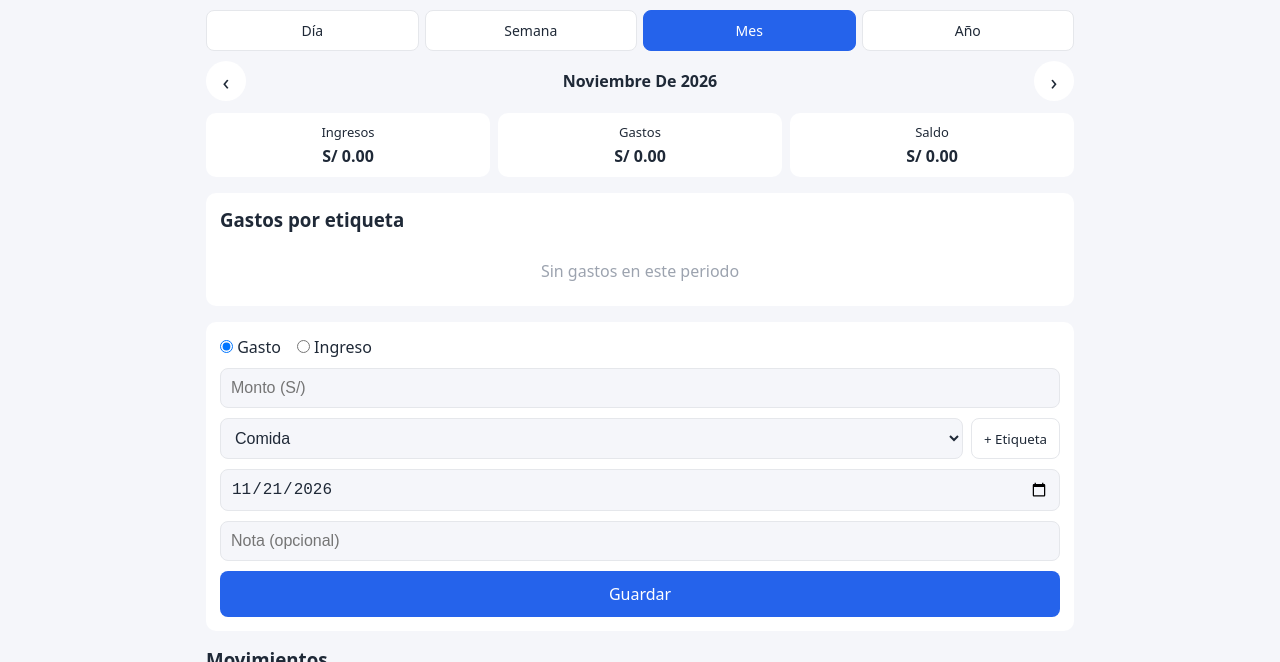
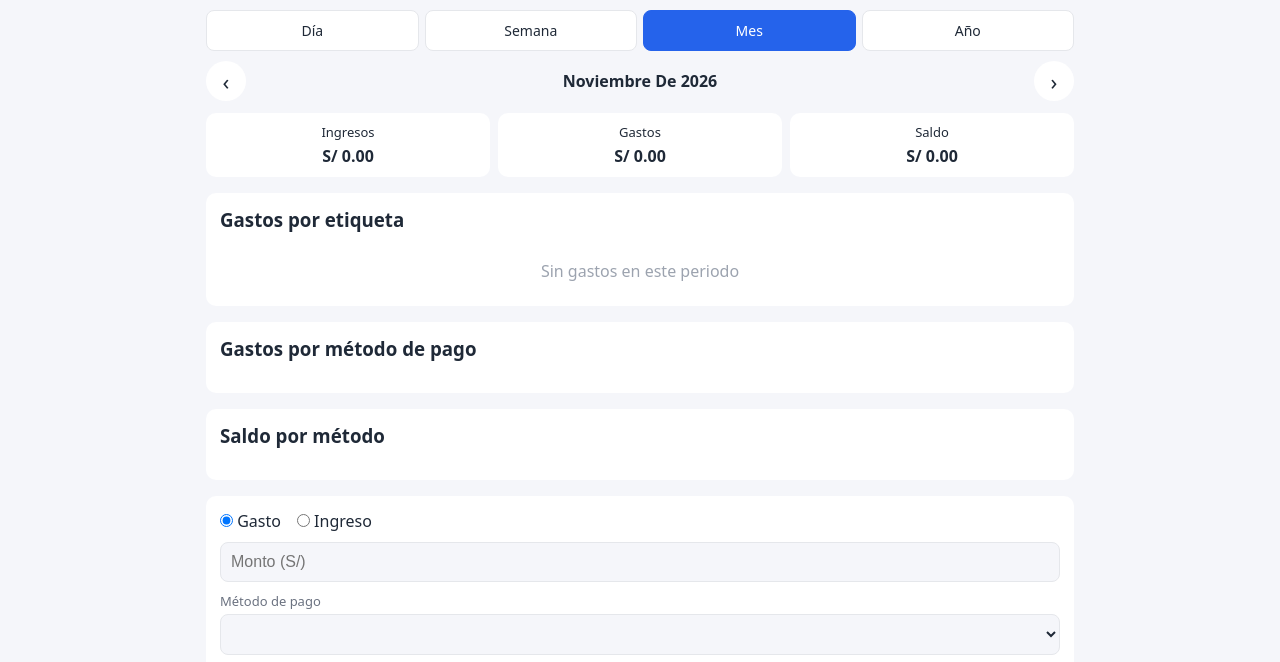
Before and after one commit to Joaquirolo/Mis-gastos, a plain HTML site: page index.html in a window 1280 px wide. Shown: the part 81-743 px from the top of the page. Drawn offline with Linux system fonts and the light colour scheme; no server answers.

Commit message:
Tarjeta, efectivo o Yape

```diff
--- a/index.html
+++ b/index.html
@@ -49,12 +49,25 @@
         <div id="porEtiqueta"></div>
       </div>
 
+      <div class="tarjeta">
+        <h3>Gastos por método de pago</h3>
+        <div id="porMetodo"></div>
+      </div>
+
+      <div class="tarjeta">
+        <h3>Saldo por método</h3>
+        <div id="saldoMetodos" class="resumen" style="margin-bottom:0"></div>
+      </div>
+
       <form id="formMov" class="tarjeta">
         <div class="tipo">
           <label><input type="radio" name="tipo" value="gasto" checked> Gasto</label>
           <label><input type="radio" name="tipo" value="ingreso"> Ingreso</label>
         </div>
         <input type="number" id="monto" step="0.01" min="0" placeholder="Monto (S/)" required>
+        <label class="campo">Método de pago
+          <select id="metodo"></select>
+        </label>
         <div class="fila" id="filaEtiqueta">
           <select id="etiqueta"></select>
           <button type="button" id="btnNuevaEtiqueta">+ Etiqueta</button>
@@ -134,6 +147,9 @@
           <label><input type="radio" name="tiporec" value="ingreso"> Ingreso</label>
         </div>
         <input type="number" id="recMonto" step="0.01" min="0" placeholder="Monto (S/)" required>
+        <label class="campo">Método de pago
+          <select id="recMetodo"></select>
+        </label>
         <select id="recEtiqueta"></select>
         <input type="number" id="recDia" min="1" max="31" placeholder="Día del mes (1 a 31)" required>
         <input type="text" id="recNota" placeholder="Nota (ej. Suscripción)">
```
